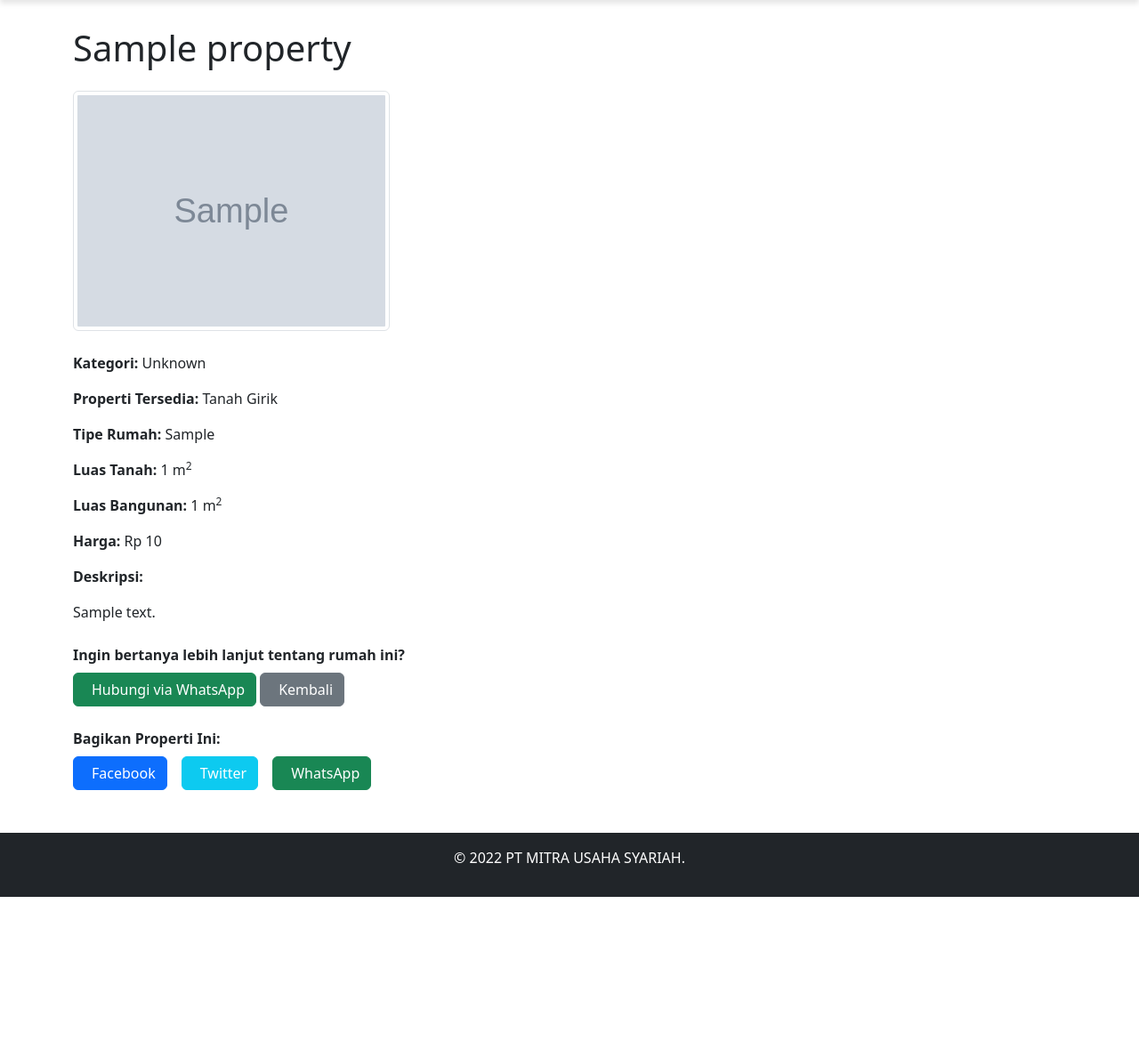
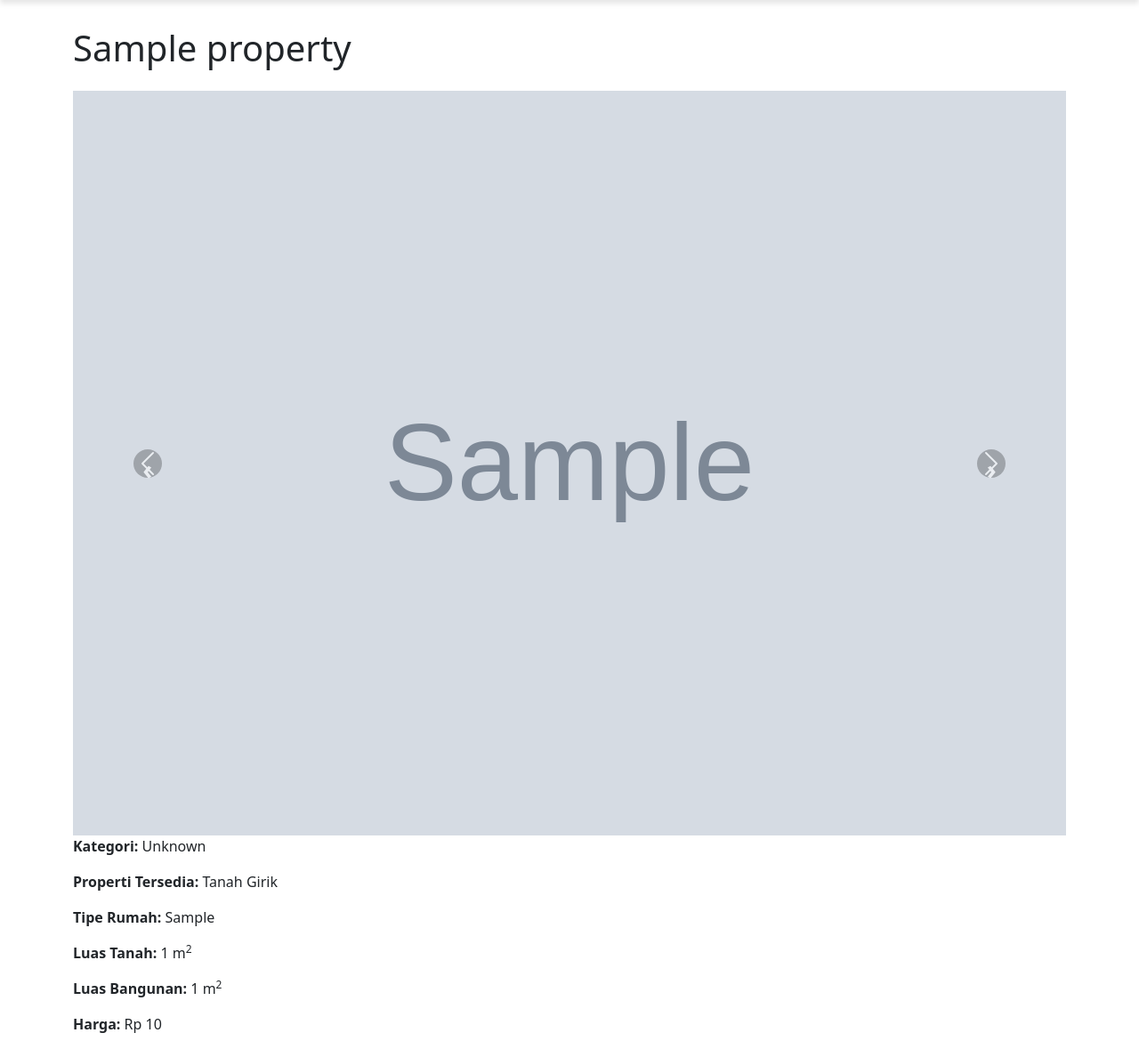
Before and after one commit to IbnuAlanNuari/jualbelirumah, a PHP site: page /detail?id=1 in a window 1280 px wide. Shown: the part 66-1245 px from the top of the page at 89% size. Before the commit the page ends 1074 px from the top, so only its background shows below. Run offline with PHP 8.4, Linux system fonts and the light colour scheme; tables that the repository leaves empty hold one stand-in row (values such as "Sample post"); grey boxes marked "Sample" are stand-in pictures.

Commit message:
perbarui detail

```diff
--- a/detail.php
+++ b/detail.php
@@ -79,18 +79,50 @@ $images = isset($row['images']) && !empty($row['images'])
 
         <!-- Gambar Properti -->
         <div class="row">
-            <?php
-        foreach ($images as $index => $image) {
-            echo "<div class='col-md-4 mb-4'>";
-            echo "<img src='assets/images/" . htmlspecialchars(trim($image)) . "' class='img-fluid img-thumbnail' alt='Properti'>";
-            echo "</div>";
+            <div class="col-12">
+                <!-- Carousel -->
+                <div id="imageCarousel" class="carousel slide" data-bs-ride="carousel">
+                    <div class="carousel-inner">
+                        <?php
+                foreach ($images as $index => $image) {
+                    // Tambahkan item carousel dengan kondisi aktif untuk gambar pertama
+                    $activeClass = $index === 0 ? 'active' : '';
+                    echo "
+                        <div class='carousel-item $activeClass'>
+                            <img src='assets/images/" . htmlspecialchars(trim($image)) . "' class='d-block w-100 img-fluid' alt='Properti' data-bs-toggle='modal' data-bs-target='#imageModal' onclick='openModal($index)'>
+                        </div>
+                    ";
+                }
+                ?>
+                    </div>
+                    <!-- Navigasi Carousel -->
+                    <button class="carousel-control-prev" type="button" data-bs-target="#imageCarousel"
+                        data-bs-slide="prev">
+                        <span class="carousel-control-prev-icon" aria-hidden="true"></span>
+                        <span class="visually-hidden">Previous</span>
+                    </button>
+                    <button class="carousel-control-next" type="button" data-bs-target="#imageCarousel"
+                        data-bs-slide="next">
+                        <span class="carousel-control-next-icon" aria-hidden="true"></span>
+                        <span class="visually-hidden">Next</span>
+                    </button>
+                </div>
+            </div>
+        </div>
 
-            // Tambahkan div.row baru setiap 3 gambar
-            if (($index + 1) % 3 === 0 && $index + 1 < count($images)) {
-                echo "</div><div class='row'>";
-            }
-        }
-        ?>
+        <!-- Modal untuk Gambar -->
+        <div class="modal fade" id="imageModal" tabindex="-1" aria-labelledby="imageModalLabel" aria-hidden="true">
+            <div class="modal-dialog modal-dialog-centered modal-lg">
+                <div class="modal-content">
+                    <div class="modal-body">
+                        <!-- Konten Modal -->
+                        <img id="modalImage" src="" class="img-fluid" alt="Properti">
+                    </div>
+                    <div class="modal-footer">
+                        <button type="button" class="btn btn-secondary" data-bs-dismiss="modal">Close</button>
+                    </div>
+                </div>
+            </div>
         </div>
 
         <!-- Detail Properti -->
@@ -155,7 +187,20 @@ $images = isset($row['images']) && !empty($row['images'])
     </footer>
 
 
-    <script src="https://cdn.jsdelivr.net/npm/bootstrap@5.3.0/dist/js/bootstrap.bundle.min.js"></script>
+    <script>
+    // JavaScript untuk menampilkan gambar di modal
+    const images = <?php echo json_encode($images); ?>;
+
+    function openModal(index) {
+        const modalImage = document.getElementById('modalImage');
+        modalImage.src = `assets/images/${images[index].trim()}`;
+    }
+    </script>
+
+    <!-- Tambahkan Bootstrap CSS dan JS -->
+    <link href="https://cdn.jsdelivr.net/npm/bootstrap@5.3.0-alpha1/dist/css/bootstrap.min.css" rel="stylesheet">
+    <script src="https://cdn.jsdelivr.net/npm/@popperjs/core@2.11.6/dist/umd/popper.min.js"></script>
+    <script src="https://cdn.jsdelivr.net/npm/bootstrap@5.3.0-alpha1/dist/js/bootstrap.min.js"></script>
 
 </body>
 
```
